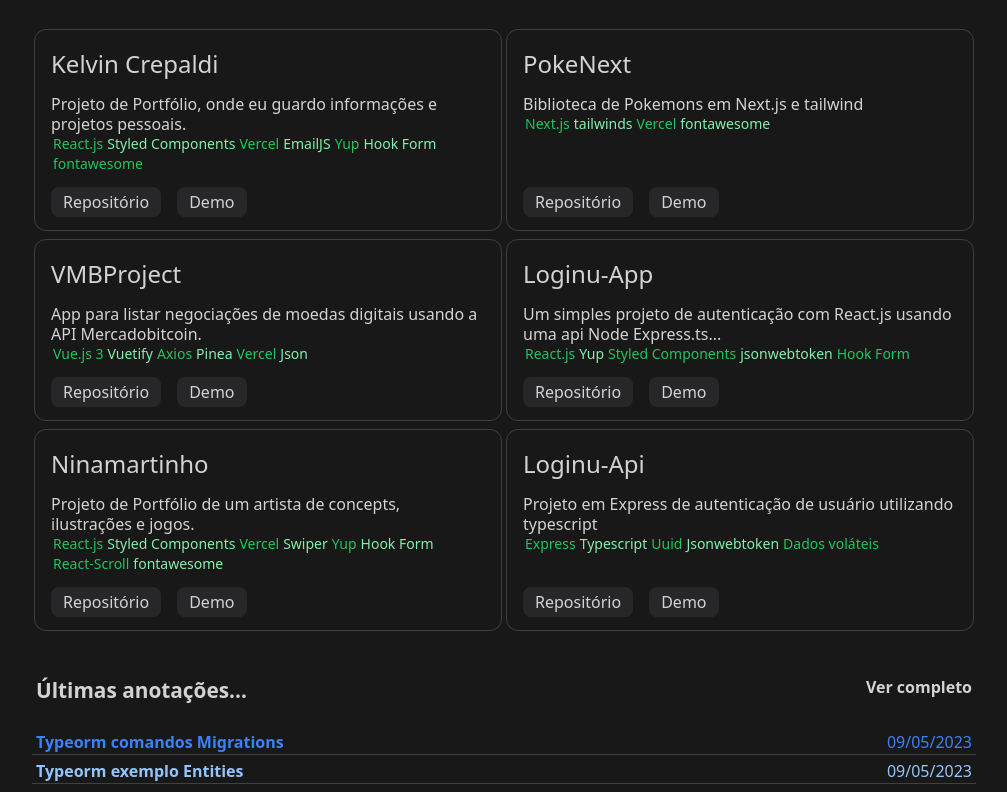
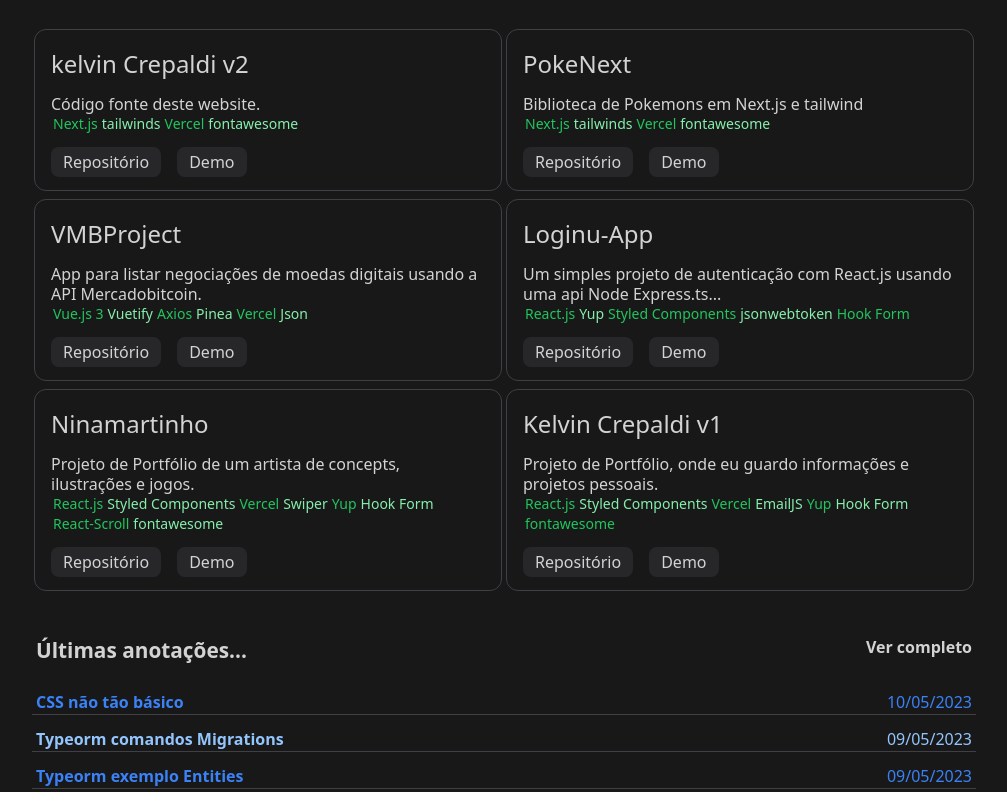
Before and after one commit to KelvinCrepaldi/kelvincrepaldiv2, a Next.js app: page / in a window 1280 px wide. Shown: the part 564-1356 px from the top of the page, without its empty margins (136-1143 px from the left). Built offline with nearby package versions, Linux system fonts and the light colour scheme.

Commit message:
feat: added new project on projects list

```diff
--- a/src/components/CardProject.tsx
+++ b/src/components/CardProject.tsx
@@ -17,7 +17,7 @@
               objectFit: "cover",
               maxHeight: "200px",
             }}
-            className="m-auto rounded-lg"
+            className="m-auto rounded-lg shadow shadow-black mb-3"
           />
         ) : null}
         <div className="flex justify-between mb-3">
@@ -42,12 +42,14 @@
         <Link
           className="bg-zinc-800 hover:bg-zinc-700 py-1 px-3 rounded-lg"
           href={repo_url}
+          target="_blank"
         >
           Repositório
         </Link>
         <Link
           className="bg-zinc-800 hover:bg-zinc-700 py-1 px-3 rounded-lg"
           href={demo_url}
+          target="_blank"
         >
           Demo
         </Link>
--- a/src/components/Layout.tsx
+++ b/src/components/Layout.tsx
@@ -9,7 +9,7 @@
         <link rel="shortcut icon" href="/images/favicon.ico"></link>
         <title>Kelvin Crepaldi</title>
       </Head>
-      <div className="bg-backgroundcolor">
+      <div className="bg-eerieblack">
         <Navbar />
         <main className="max-w-5xl p-4 m-auto md:px-10 ">{children}</main>
         <Footer />
--- a/src/components/Navbar.tsx
+++ b/src/components/Navbar.tsx
@@ -5,7 +5,7 @@
   const router = useRouter();
 
   return (
-    <nav className="p-3 m-auto w-full flex-col sticky top-0 sm:relative bg-backgroundcolor">
+    <nav className="p-3 m-auto w-full flex-col sticky top-0 sm:relative bg-eerie-black">
       <div className="max-w-5xl m-auto md:px-10">
         <h1 className="hidden sm:flex mt-10 mb-4 text-2xl font-bold">
           📃 Kelvin Crepaldi
--- a/src/components/NotesContainer.tsx
+++ b/src/components/NotesContainer.tsx
@@ -1,35 +1,64 @@
 import { notesPaths } from "@/data/notes";
 import Link from "next/link";
+import { FontAwesomeIcon } from "@fortawesome/react-fontawesome";
+import { faThumbTack, faNoteSticky } from "@fortawesome/free-solid-svg-icons";
 
 export default function NotesContainer({ home = false }) {
+  const pinnedNotes = notesPaths.filter((note) => note.pinned === true);
+  const notpinnedNotes = notesPaths.filter((note) => note.pinned === false);
   const notesHome = notesPaths.slice(0, 5);
   return (
-    <ul className="space-y-1 ">
-      {home === false
-        ? notesPaths.map((note, index) => (
+    <ul className="space-y-3 ">
+      {home === false ? (
+        <>
+          {pinnedNotes.map((note, index) => (
+            <li key={index}>
+              <Link
+                className={`px-1 text-orange-500 text-left border-b border-zinc-700 flex justify-between hover:text-yellow-400`}
+                href={note.href_link}
+              >
+                <strong className="flex">
+                  <FontAwesomeIcon className="mr-3 w-3" icon={faThumbTack} />
+                  {note.title}
+                </strong>{" "}
+                <span>{note.date}</span>
+              </Link>
+            </li>
+          ))}
+          {notpinnedNotes.map((note, index) => (
             <li key={index}>
               <Link
                 className={`px-1 ${
-                  index % 2 === 0 ? "text-blue-500" : "text-blue-300"
-                } text-left border-b border-zinc-700 flex justify-between`}
+                  index % 2 === 0 ? "text-blue-500" : "text-blue-400"
+                } text-left border-b border-zinc-700 flex justify-between hover:text-white`}
                 href={note.href_link}
               >
-                <strong>{note.title}</strong> <span>{note.date}</span>
-              </Link>
-            </li>
-          ))
-        : notesHome.map((note, index) => (
-            <li key={index}>
-              <Link
-                className={`px-1 ${
-                  index % 2 === 0 ? "text-blue-500" : "text-blue-300"
-                } text-left border-b border-zinc-700 flex justify-between`}
-                href={note.href_link}
-              >
-                <strong>{note.title}</strong> <span>{note.date}</span>
+                <strong className="flex">
+                  <FontAwesomeIcon
+                    className="mr-3 opacity-10 w-3"
+                    icon={faNoteSticky}
+                  />
+                  {note.title}
+                </strong>{" "}
+                <span>{note.date}</span>
               </Link>
             </li>
           ))}
+        </>
+      ) : (
+        notesHome.map((note, index) => (
+          <li key={index}>
+            <Link
+              className={`px-1 ${
+                index % 2 === 0 ? "text-blue-500" : "text-blue-300"
+              } text-left border-b border-zinc-700 flex justify-between`}
+              href={note.href_link}
+            >
+              <strong>{note.title}</strong> <span>{note.date}</span>
+            </Link>
+          </li>
+        ))
+      )}
       {}
     </ul>
   );
--- a/src/data/notes.tsx
+++ b/src/data/notes.tsx
@@ -1,28 +1,45 @@
-export const notesPaths = [
+import { INotes } from "@/interfaces/notes.interface";
+export const notesPaths: INotes[] = [
+  {
+    title: "CSS não tão básico",
+    href_link: "notes/cssadvanced",
+    date: "10/05/2023",
+    pinned: true,
+  },
   {
     title: "Typeorm comandos Migrations ",
     href_link: "notes/typeormmigrations",
     date: "09/05/2023",
+    pinned: false,
   },
   {
     title: "Typeorm exemplo Entities ",
     href_link: "notes/typeormentities",
     date: "09/05/2023",
+    pinned: false,
   },
   {
     title: "TypeORM configurações básicas ",
     href_link: "notes/typeorm",
     date: "09/05/2023",
+    pinned: false,
   },
   {
     title: "Iniciar projeto Typescript + Express ",
     href_link: "notes/typescriptexpress",
     date: "09/05/2023",
+    pinned: true,
   },
   {
     title: "Como rodar/baixar docker no windows",
     href_link: "notes/linuxwindowsdocker",
     date: "09/05/2023",
+    pinned: false,
   },
-  { title: "Postgresql ", href_link: "notes/postgresql", date: "08/05/2023" },
+  {
+    title: "Postgresql ",
+    href_link: "notes/postgresql",
+    date: "08/05/2023",
+    pinned: false,
+  },
 ];
--- a/src/data/projects.tsx
+++ b/src/data/projects.tsx
@@ -40,21 +40,12 @@
 
 export const projectsData: IProject[] = [
   {
-    title: "Kelvin Crepaldi",
-    description:
-      "Projeto de Portfólio, onde eu guardo informações e projetos pessoais.",
-    techs: [
-      "React.js",
-      "Styled Components",
-      "Vercel",
-      "EmailJS",
-      "Yup",
-      "Hook Form",
-      "fontawesome",
-    ],
-    repo_url: "https://github.com/KelvinCrepaldi/portfolio",
-    demo_url: "https://kelvincrepaldi.vercel.app/",
-    img_print: "https://imgur.com/7M5uhYT.jpg",
+    title: "kelvin Crepaldi v2",
+    description: "Código fonte deste website.",
+    techs: ["Next.js", "tailwinds", "Vercel", "fontawesome"],
+    repo_url: "https://github.com/KelvinCrepaldi/kelvincrepaldiv2",
+    demo_url: "https://kelvincrepaldi.vercel.app",
+    img_print: "https://i.imgur.com/8oYfQvZ.png",
     type: "front",
   },
   {
@@ -109,6 +100,24 @@
     repo_url: "https://github.com/KelvinCrepaldi/ninamartinho",
     demo_url: "https://ninamartinho.vercel.app",
     img_print: "https://imgur.com/ObGxsiM.jpg",
+    type: "front",
+  },
+  {
+    title: "Kelvin Crepaldi v1",
+    description:
+      "Projeto de Portfólio, onde eu guardo informações e projetos pessoais.",
+    techs: [
+      "React.js",
+      "Styled Components",
+      "Vercel",
+      "EmailJS",
+      "Yup",
+      "Hook Form",
+      "fontawesome",
+    ],
+    repo_url: "https://github.com/KelvinCrepaldi/portfolio",
+    demo_url: "https://kelvincrepaldiold.vercel.app/",
+    img_print: "https://imgur.com/7M5uhYT.jpg",
     type: "front",
   },
   {
--- /dev/null
+++ b/src/interfaces/notes.interface.tsx
@@ -0,0 +1,6 @@
+export interface INotes {
+  title: string;
+  href_link: string;
+  date: string;
+  pinned: boolean;
+}
--- /dev/null
+++ b/src/pages/notes/cssadvanced.tsx
@@ -0,0 +1,14 @@
+import Link from "next/link";
+export default function TypescriptExpress() {
+  return (
+    <pre className=" leading-5">
+      <div className="flex justify-end ">
+        <Link className="p-2 bg-zinc-600" href="/notes">
+          Voltar
+        </Link>
+      </div>
+
+      <div>post de css em construção</div>
+    </pre>
+  );
+}
--- a/src/pages/notes/index.tsx
+++ b/src/pages/notes/index.tsx
@@ -6,6 +6,9 @@
 export default function Notes() {
   return (
     <main className=" text-center m-auto space-y-6">
+      <h2 className="text-left w-xl font-bold text-red-500 max-w-6xl">
+        Página em construção...
+      </h2>
       <p className="text-left w-xl text-yellow-400 max-w-6xl">
         Algumas anotações que eu fiz durante meus estudos, apenas para ajudar a
         me lembrar de certas coisas. 📝
--- a/tailwind.config.js
+++ b/tailwind.config.js
@@ -7,9 +7,9 @@
     "./src/app/**/*.{js,ts,jsx,tsx,mdx}",
   ],
   theme: {
-    extends: {
+    extend: {
       colors: {
-        backgroundcolor: "181818",
+        "eerie-black": "#181818",
       },
     },
   },
```
Also changed, not shown: src/pages/notes/typescriptexpress.tsx (line endings or trailing spaces).
